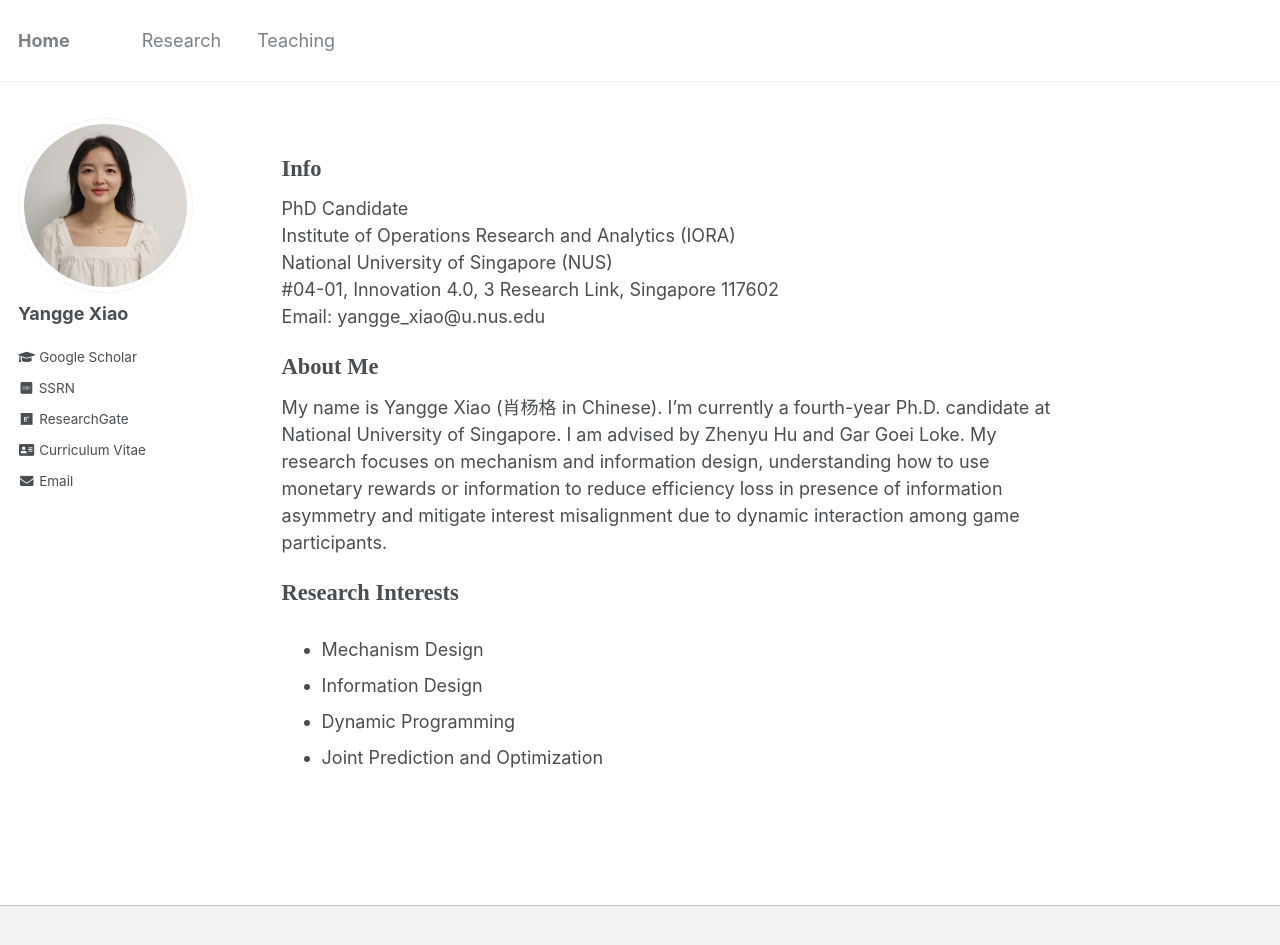
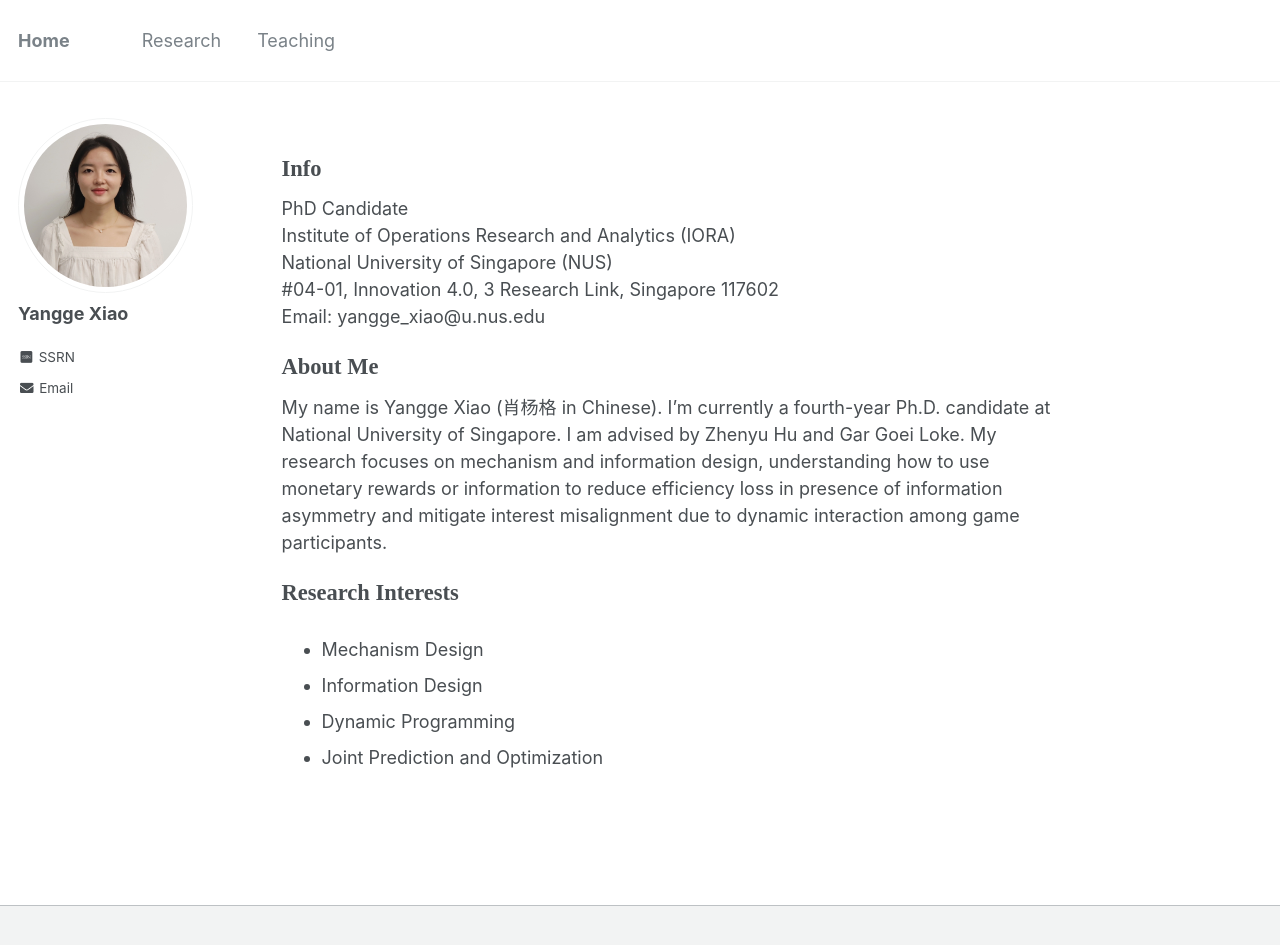
Before and after one commit to yanggexiao/yanggexiao_nus.github.io, a Jekyll site: the page built from _pages/about.md, in a window 1280 px wide and 978 px high. Shown: the top 945 px of the window. Built offline with Jekyll 4.4.1, drawn with Linux system fonts in a browser that asks for light colours; some web fonts are replaced; part of the change alters nothing that is shown.

Commit message:
Update _config.yml

```diff
--- a/_config.yml
+++ b/_config.yml
@@ -83,11 +83,11 @@ author:
   name             : "Yangge Xiao"
   avatar           : "profile.png"
   bio              : ""
-  googlescholar    : "https://scholar.google.com/citations?user=Bu71TnQAAAAJ&hl=en"
-  SSRN             : "https://papers.ssrn.com/sol3/cf_dev/AbsByAuth.cfm?per_id=3036482"
+  # googlescholar    : "https://scholar.google.com/citations?user=Bu71TnQAAAAJ&hl=en"
+  SSRN             : "https://papers.ssrn.com/sol3/cf_dev/AbsByAuth.cfm?per_id=3111885"
   email            : "yangge_xiao@u.nus.edu"
-  researchgate     : "https://www.researchgate.net/profile/Cheng_Guang"
-  CV               : "https://gcheng-nus.github.io/CV/CV_gcheng.pdf"
+  # researchgate     : "https://www.researchgate.net/profile/Cheng_Guang"
+  # CV               : "https://gcheng-nus.github.io/CV/CV_gcheng.pdf"
 
 
 # Reading Files
```
